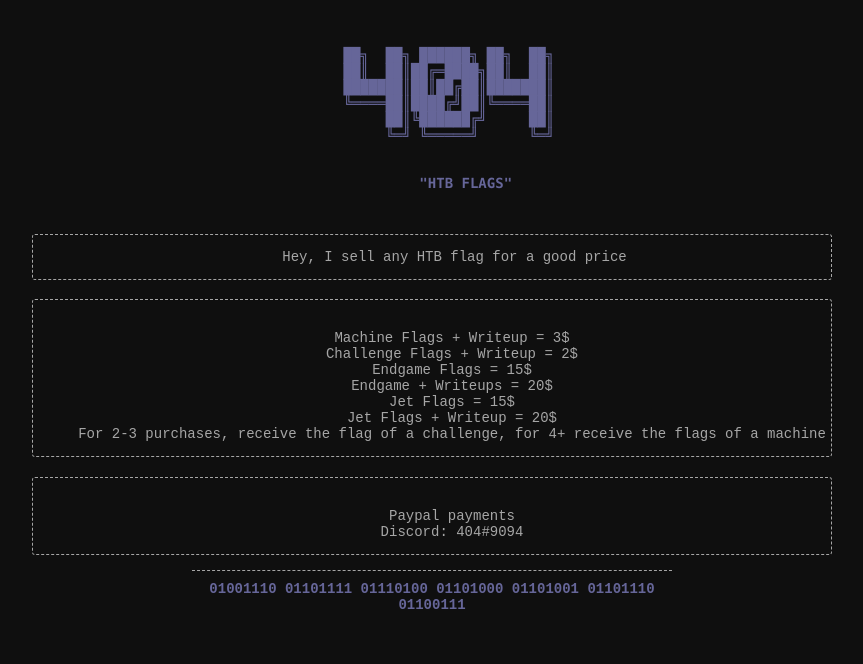
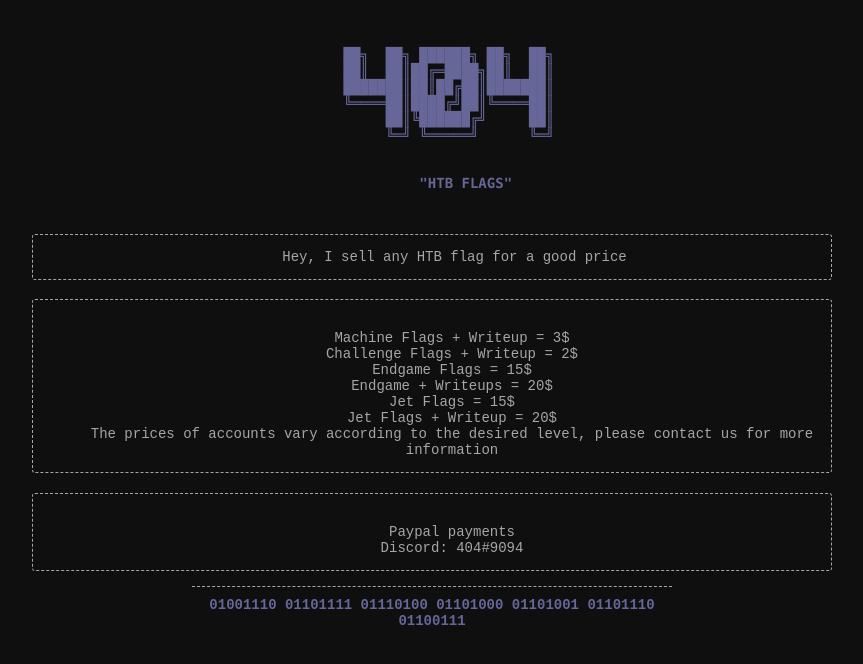
Before and after one commit to 404HTB/404HTB.github.io, a Jekyll site: the page built from index.html, in a window 1280 px wide. Shown: the top 664 px of the page, without its empty margins (208-1071 px from the left). Built offline with Jekyll 4.4.1, drawn with Linux system fonts in a browser that asks for light colours; comment, search, counter and statistics services are not loaded.

Commit message:
Update index.html

```diff
--- a/index.html
+++ b/index.html
@@ -11,8 +11,8 @@ layout: content
 <center>Endgame Flags = 15$<br/></center>
 <center>Endgame + Writeups = 20$ <br/></center>
 <center>Jet Flags = 15$<br/></center>
-<center>Jet Flags + Writeup = 20$</center>
-<center>For 2-3 purchases, receive the flag of a challenge, for 4+ receive the flags of a machine</center>
+<center>Jet Flags + Writeup = 20$<br/></center>
+<center>The prices of accounts vary according to the desired level, please contact us for more information</center>
 
 </a></li>
 
```
